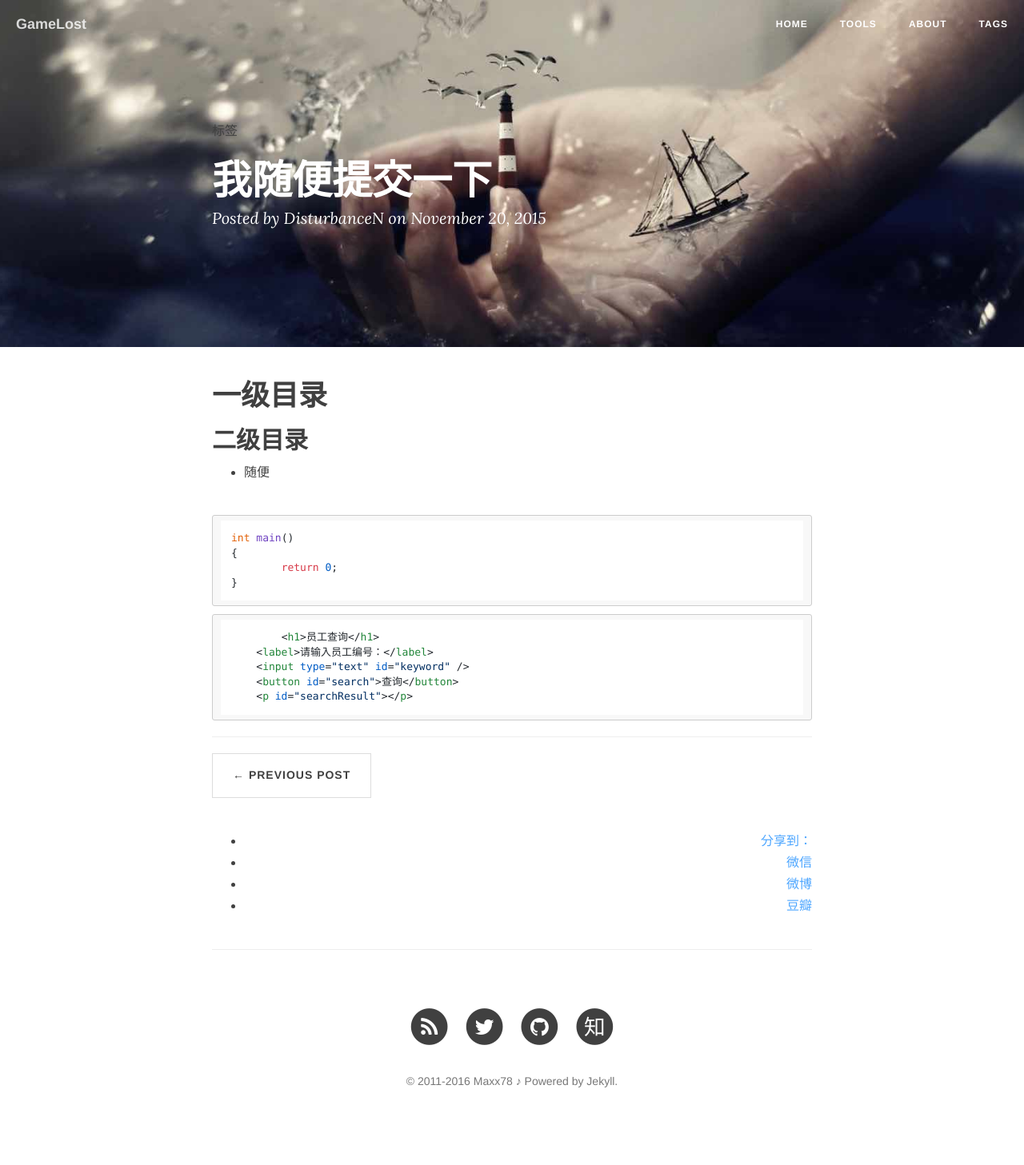
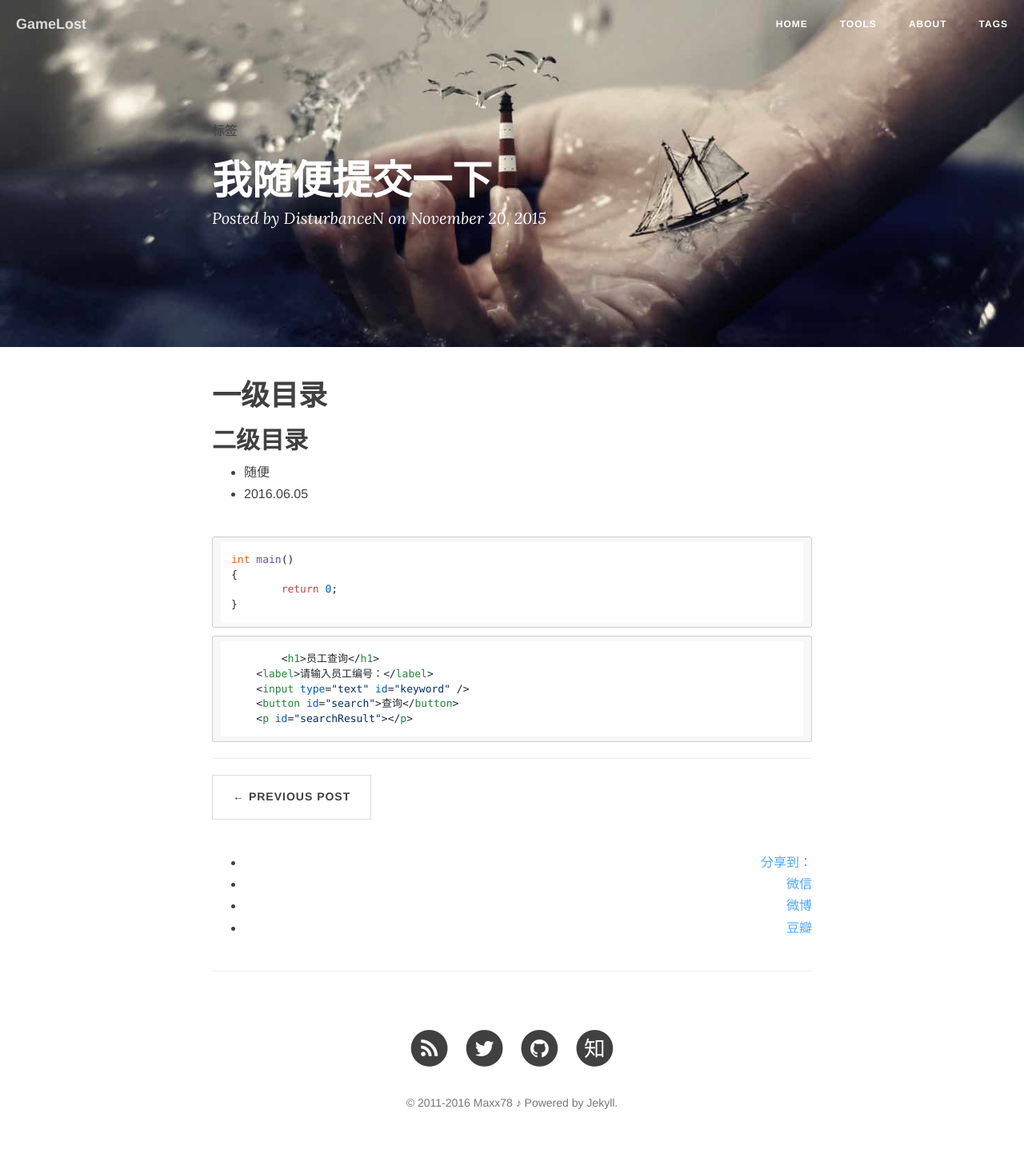
Before and after one commit to maxx78/maxx78.github.io, a Jekyll site: the page built from _posts/2015-11-20-test-tes111t.md, in a window 1280 px wide. Shown: the whole page at 80% size. Built offline with Jekyll 4.4.1, drawn with Linux system fonts in a browser that asks for light colours; nearby versions of some CDN libraries; comment, search, counter and statistics services are not loaded; before the commit the page ends 1430 px from its top, so only the background shows below that.

Commit message:
M ：１

````diff
--- a/_posts/2015-11-20-test-tes111t.md
+++ b/_posts/2015-11-20-test-tes111t.md
@@ -11,6 +11,7 @@ description: 描述
 ## 二级目录
 
 * 随便
+* 2016.06.05
 
 ```cpp
 int main()
````
